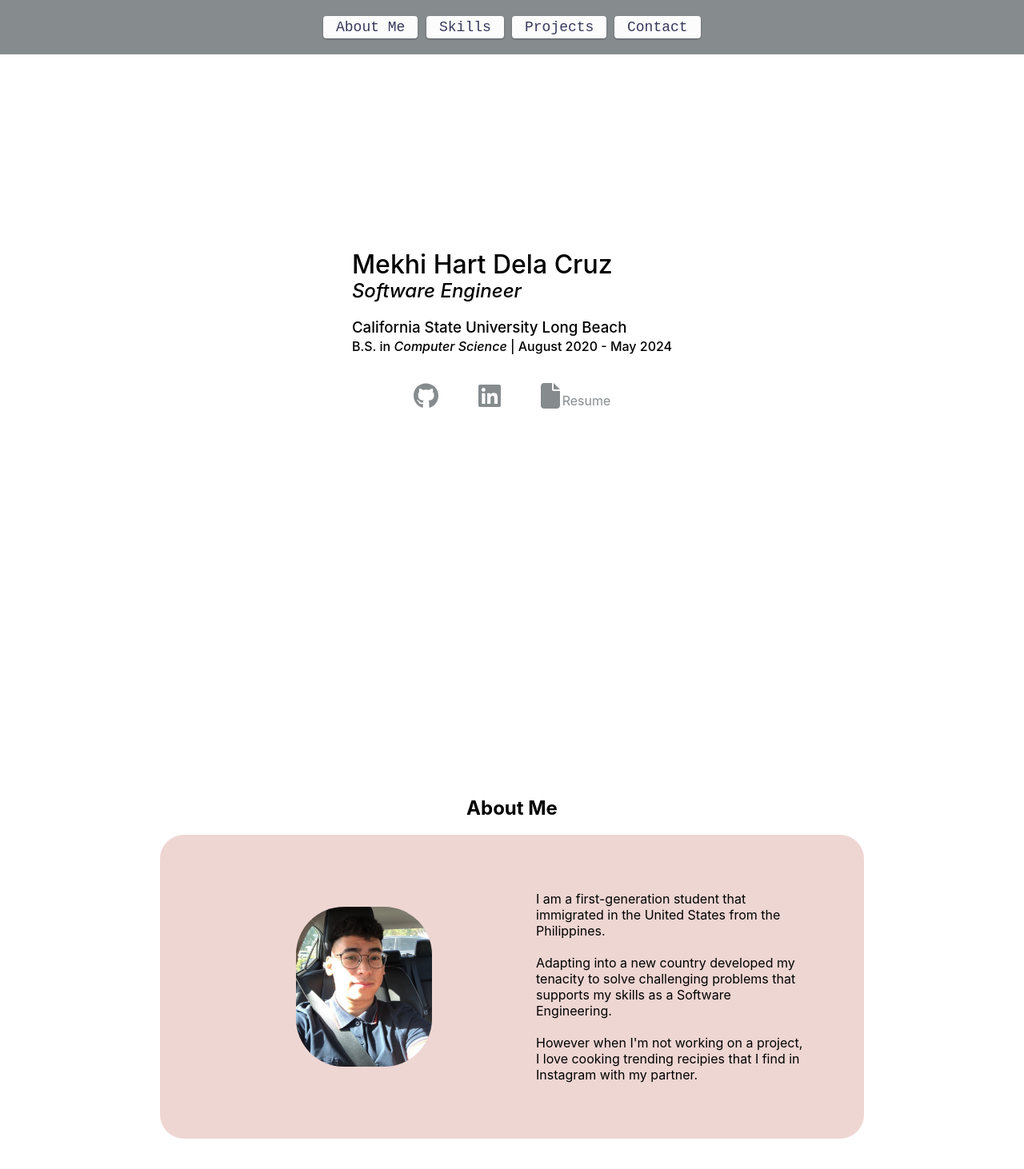
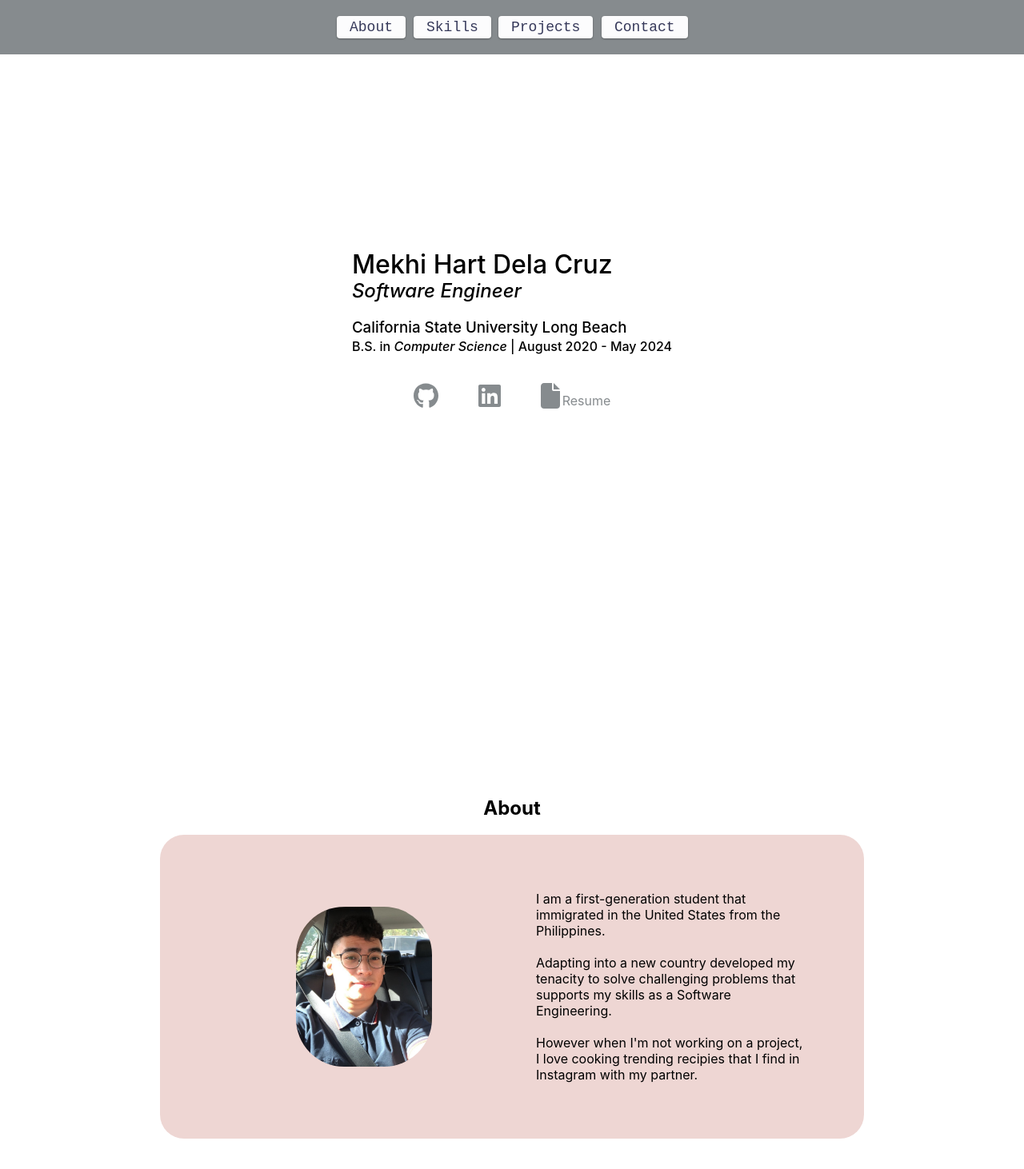
Before and after one commit to MekhiHart/portfolio, a React (Create React App) app: page / in a window 1280 px wide. Shown: the top 1462 px of the page at 80% size. Built offline with nearby package versions, Linux system fonts and the light colour scheme.

Commit message:
changed about me to about

```diff
--- a/src/Components/About.jsx
+++ b/src/Components/About.jsx
@@ -7,7 +7,7 @@ export default function About(){
 
             <div className="about--container fullScreen" id="ABOUT">
                 <h2>
-                    About Me
+                    About
                 </h2>
                 <div id="about--container--wrapper">
                     <img id="about--container--profile" src={Profile} />
--- a/src/Components/NavBar.jsx
+++ b/src/Components/NavBar.jsx
@@ -4,7 +4,7 @@ export default function NavBar(props){
     const [heroDiv, aboutDiv, skillsDiv,projectsDiv] = scrollDivs
     return(
         <nav id="nav">
-            <a  className="button-30"onClick={() => scrollToDiv(aboutDiv)}><span>About Me</span></a>
+            <a  className="button-30"onClick={() => scrollToDiv(aboutDiv)}><span>About</span></a>
             <a  className="button-30"onClick={() => scrollToDiv(skillsDiv)}><span>Skills</span></a>
             <a className="button-30"onClick={() => scrollToDiv(projectsDiv)}><span>Projects</span></a>
             <a className="button-30"><span>Contact</span></a>
```
